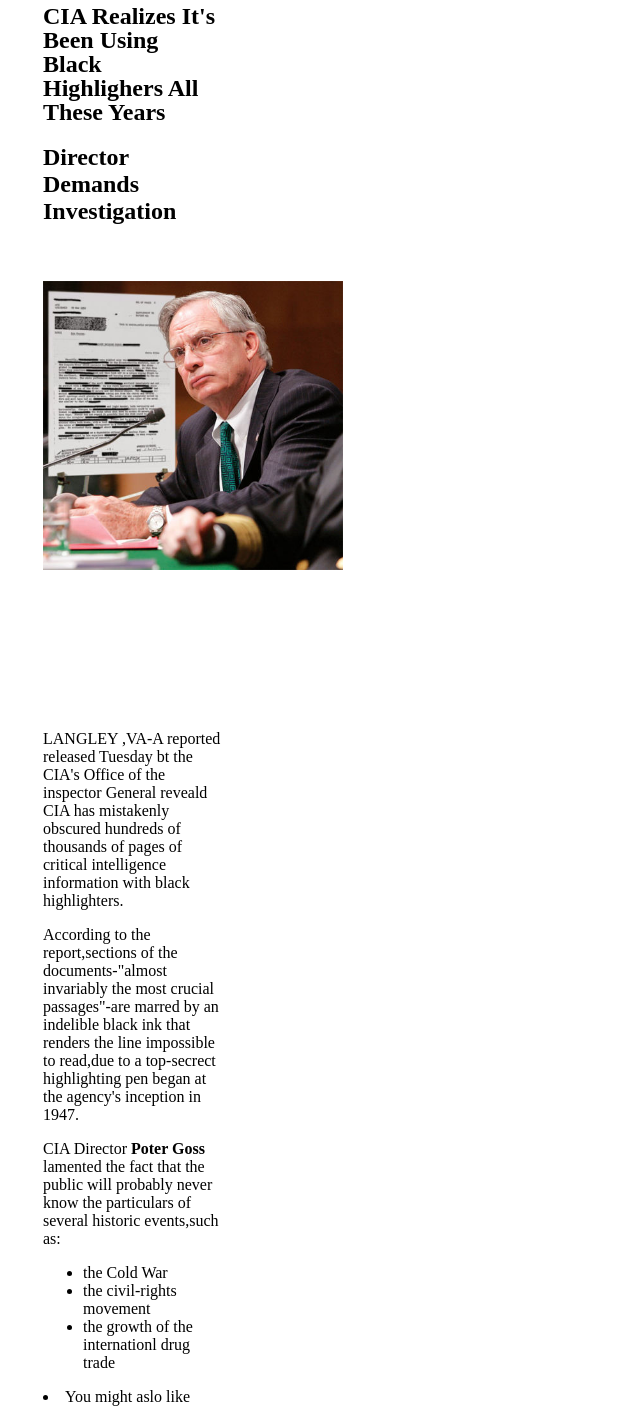
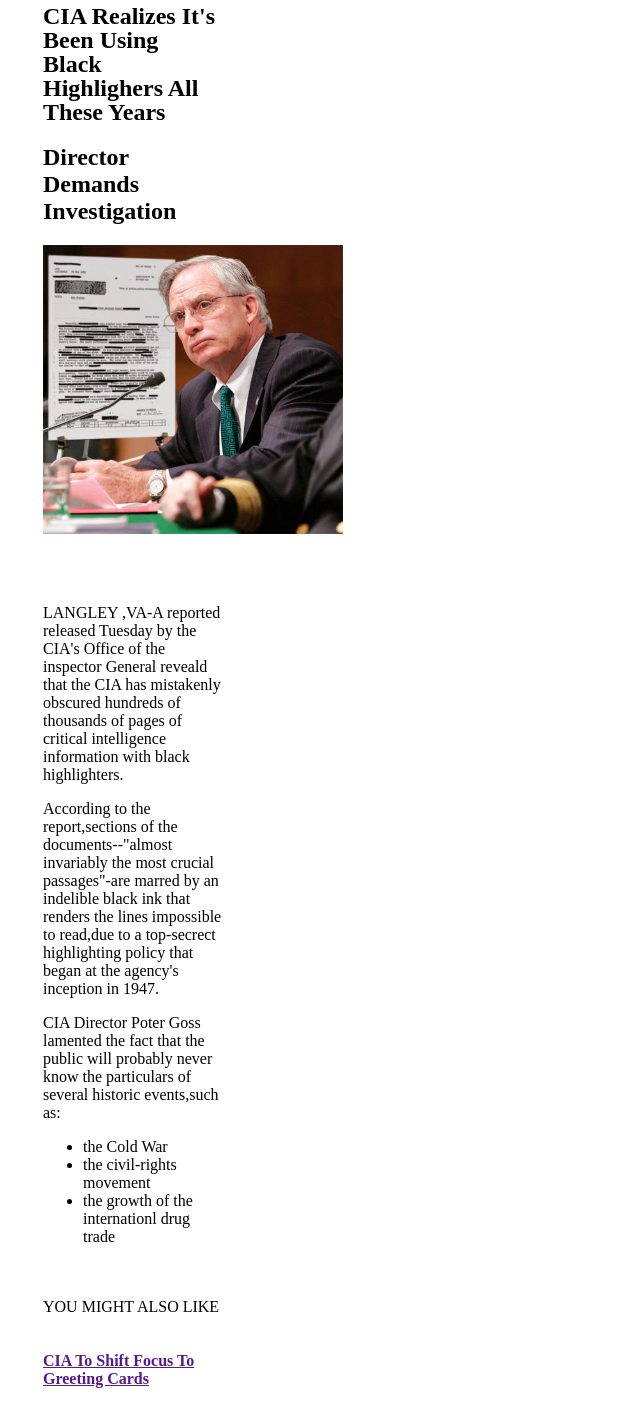
Before and after one commit to DONALDSABO/-fsw-100-, a plain HTML site: page week2/project1cia-html5-webite/index.html in a window 1280 px wide. Shown: the part 12-1421 px from the top of the page, without its empty margins (0-640 px from the left). Drawn offline with Linux system fonts and the light colour scheme.

Commit message:
Add files via upload

```diff
--- a/week2/project1cia-html5-webite/index.html
+++ b/week2/project1cia-html5-webite/index.html
@@ -2,64 +2,51 @@
 <!DOCTYPE html>
 <html>
     <head>
-	<h1>CIA Realizes It's Been Using Black Highlighers All These Years</h1>
+    	    <link rel="stylesheet" href="style.css"/>
+
 	</head>
+	<body>
+	<h1><b>CIA Realizes It's Been Using Black Highlighers All These Years</b></h1>
 
+	<h2><b>Director Demands Investigation</b></h2>
 
-
-
-	    <body>
-		<div>
-
-	<h2>Director Demands Investigation</h2>
-
-	    </div>
-        <div>
-		   <br></br>
-
-
-	<!--<img src="https://bryanuniversity.instructure.com/courses/9354/files/678283/download?wrap=1" width 300px; /> 	-->
-<img src="images/teacher.jpg"
-    <!--<img src=": https://i.kinja-img.com/gawker-media/image/upload/s--RNd7CQyJ--/c_fit,fl_progressive,q_80,w_470/zuzaejhbyctibbyvoz8h.jpg ]" width 300px; />
-		 <br></br>
-	<br></br>
-    <br></br>
-
-
- <p>LANGLEY ,VA-A reported released Tuesday bt the CIA's Office of the inspector General reveald
-    CIA has mistakenly obscured hundreds of thousands of pages of critical intelligence information with
-    black highlighters.
-	</p>
-
+    <span><img src="images/teacher.jpg" width 300px;>
 
 	<p>
-	According to the report,sections of the documents-"almost invariably the most crucial passages"-are marred
-	by an indelible black ink that renders the line impossible to read,due to a top-secrect highlighting pen
-	began at the agency's inception in 1947.
+	LANGLEY ,VA-A reported released Tuesday by the CIA's Office of the inspector General reveald that the
+	CIA has mistakenly obscured hundreds of thousands of pages of critical intelligence information with
+	black highlighters.
 	</p>
+	<p>
+	According to the report,sections of the documents--"almost invariably the most crucial passages"-are marred
+	by an indelible black ink that renders the lines impossible to read,due to a top-secrect highlighting policy
+	that began at the agency's inception in 1947.
+	</p>
+	</span>
 
+ 	<div class="parent">
+	CIA Director Poter Goss lamented the fact that the public will probably never know the
+    particulars of several historic events,such as:
 
-	<p>
-	CIA Director <b>Poter Goss</b> lamented the fact that the public will probably never know the particulars of several
-	historic events,such as:
-	</p>
-
-	<ul>
+    <ul>
 	<li>the Cold War</li>
 	<li>the civil-rights movement</li>
 	<li>the growth of the internationl drug trade</li>
 	</ul>
-	<p>
-	<li>You might aslo like</li>
-	</p>
-	<u>CIA To Shift To Greeting Cards</u>
+	</div>
+	<br></br>
+	<div>
+	<span class="brown"> YOU MIGHT ALSO LIKE</span>
+	</div>
 	<br></br>
 
+	<div>
+	<!--<span class="brown">CIA To Shift Greeting Cards</span>-->
+	<a href=""><b>CIA To Shift Focus To Greeting Cards</b></a>
 
-          <link rel="stylesheet" href="style.css"/>
+	</div>
 
 
 
-
-     </body>
+	</body>
   </html>
```
